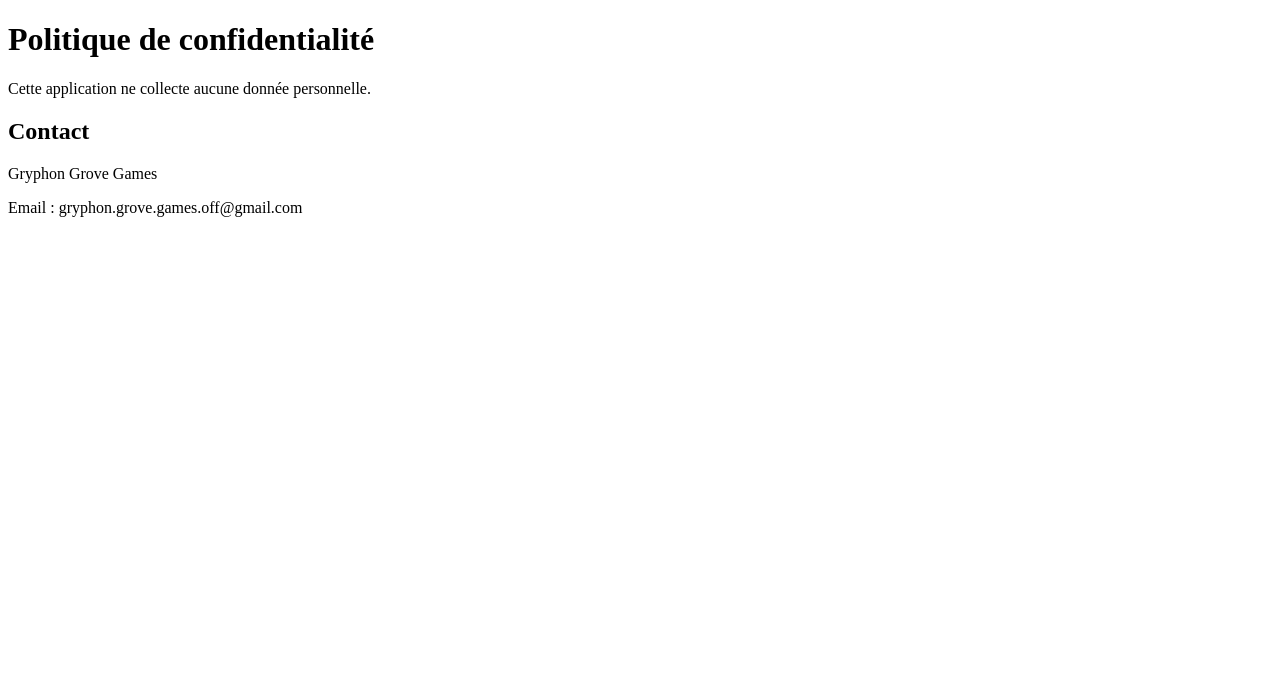
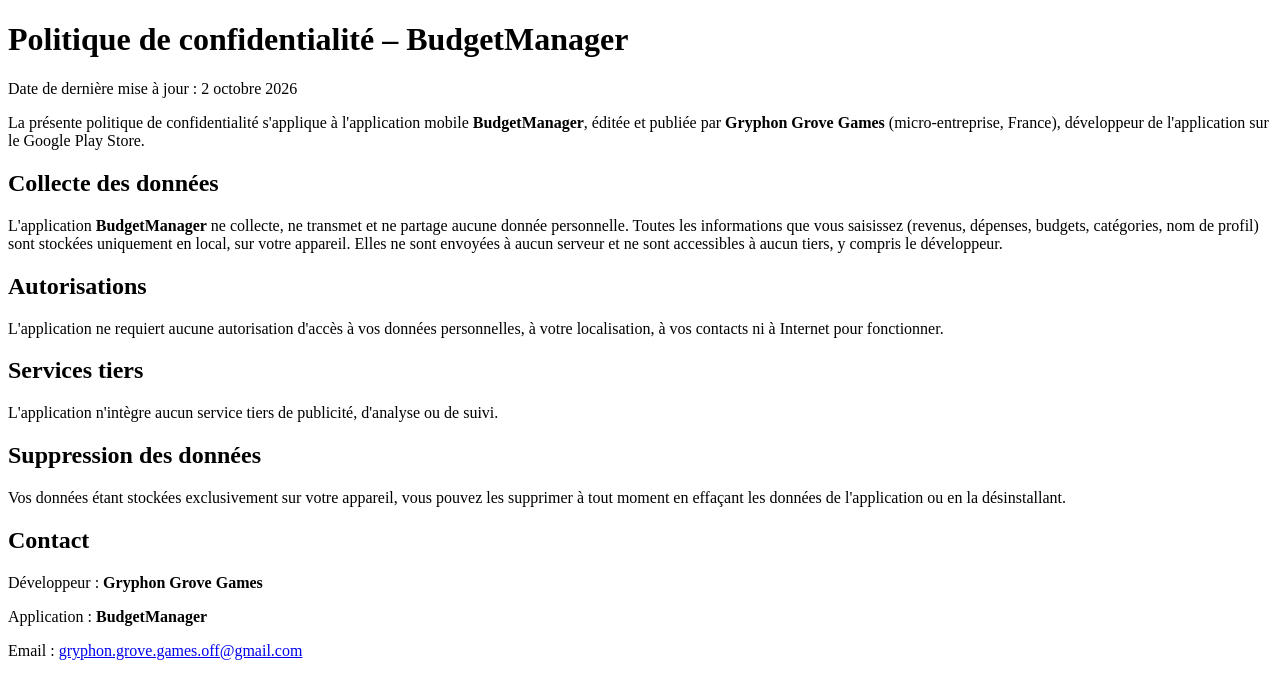
Before and after one commit to gryphongrovegames/politique-confidentialite, a plain HTML site: page index.html in a window 1280 px wide. Drawn offline with Linux system fonts and the light colour scheme.

Commit message:
Update index.html

```diff
--- a/index.html
+++ b/index.html
@@ -2,13 +2,44 @@
 <html lang="fr">
 <head>
   <meta charset="UTF-8">
-  <title>Politique de confidentialité</title>
+  <meta name="viewport" content="width=device-width, initial-scale=1.0">
+  <title>Politique de confidentialité – BudgetManager</title>
 </head>
 <body>
-  <h1>Politique de confidentialité</h1>
-  <p>Cette application ne collecte aucune donnée personnelle.</p>
+  <h1>Politique de confidentialité – BudgetManager</h1>
+
+  <p>Date de dernière mise à jour : 2 octobre 2026</p>
+
+  <p>La présente politique de confidentialité s'applique à l'application
+  mobile <strong>BudgetManager</strong>, éditée et publiée par
+  <strong>Gryphon Grove Games</strong> (micro-entreprise, France),
+  développeur de l'application sur le Google Play Store.</p>
+
+  <h2>Collecte des données</h2>
+  <p>L'application <strong>BudgetManager</strong> ne collecte, ne transmet
+  et ne partage aucune donnée personnelle. Toutes les informations que vous
+  saisissez (revenus, dépenses, budgets, catégories, nom de profil) sont
+  stockées uniquement en local, sur votre appareil. Elles ne sont envoyées
+  à aucun serveur et ne sont accessibles à aucun tiers, y compris le
+  développeur.</p>
+
+  <h2>Autorisations</h2>
+  <p>L'application ne requiert aucune autorisation d'accès à vos données
+  personnelles, à votre localisation, à vos contacts ni à Internet pour
+  fonctionner.</p>
+
+  <h2>Services tiers</h2>
+  <p>L'application n'intègre aucun service tiers de publicité, d'analyse
+  ou de suivi.</p>
+
+  <h2>Suppression des données</h2>
+  <p>Vos données étant stockées exclusivement sur votre appareil, vous
+  pouvez les supprimer à tout moment en effaçant les données de
+  l'application ou en la désinstallant.</p>
+
   <h2>Contact</h2>
-  <p>Gryphon Grove Games</p>
-  <p>Email : gryphon.grove.games.off@gmail.com</p>
+  <p>Développeur : <strong>Gryphon Grove Games</strong></p>
+  <p>Application : <strong>BudgetManager</strong></p>
+  <p>Email : <a href="mailto:gryphon.grove.games.off@gmail.com">gryphon.grove.games.off@gmail.com</a></p>
 </body>
 </html>
```
